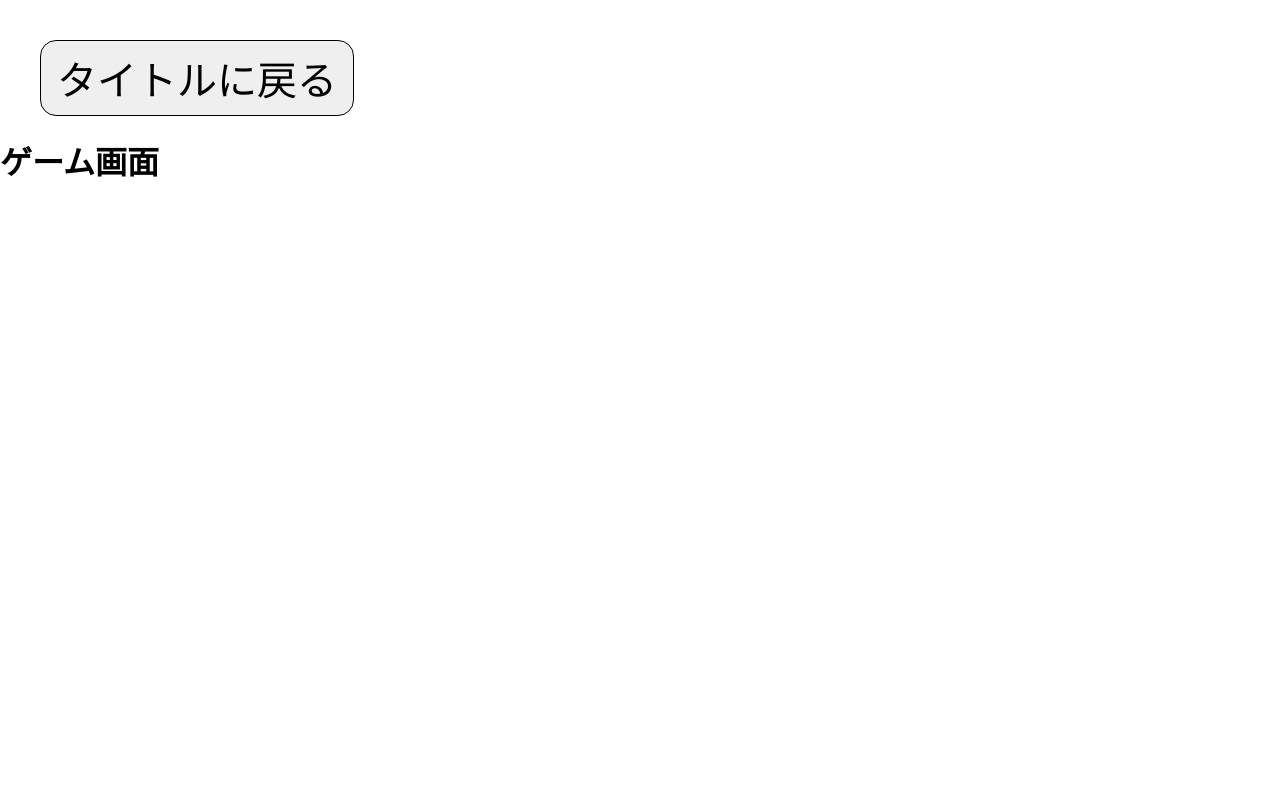
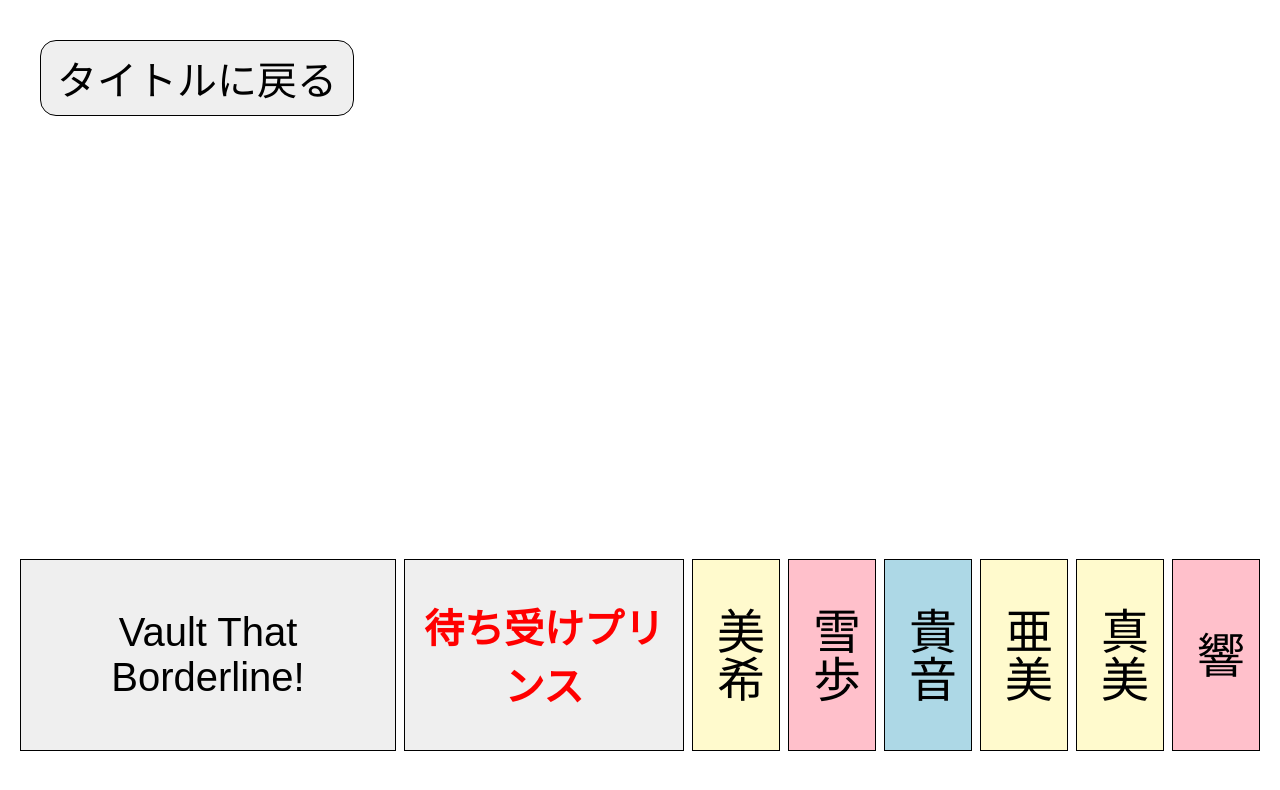
Before and after one commit to YSRKEN/Hitori-Jong-2nd, a React (Create React App) app in the folder hitori-jong-2nd/: page / in a window 1280 px wide. Both pictures are taken after a click on the button "ゲーム開始". Shown: the top 790 px of the page. Built offline with nearby package versions, Linux system fonts and the light colour scheme.

Commit message:
[add] 手牌表示部分を別のComponentに切り離し、ゲーム画面のものと共通化した

```diff
--- a/hitori-jong-2nd/src/context.ts
+++ b/hitori-jong-2nd/src/context.ts
@@ -4,6 +4,7 @@ import { ApplicationMode, Hand } from './constant/other';
 
 export interface ApplicationState {
   applicationMode: ApplicationMode;
+  myHandG: Hand;
   myHandS: Hand;
   dispatch: (action: Action) => void;
 }
--- /dev/null
+++ b/hitori-jong-2nd/src/parts/MyHandTileList.tsx
@@ -0,0 +1,60 @@
+import React, { useContext } from 'react';
+import { Hand } from 'constant/other';
+import { UNIT_LIST2 } from 'constant2/unit';
+import { IDOL_LIST2 } from 'constant2/idol';
+import { ApplicationContext } from 'context';
+
+// 手牌表示
+const MyHandTileListBase: React.FC<{ myHand: Hand }> = ({ myHand }) => (
+  <table className="l-margin-center tile-list">
+    <tbody>
+      <tr>
+        {myHand.unit.map(id => {
+          const chiStyle = UNIT_LIST2[id].chiFlg ? 'unit-tile-chi' : '';
+          const widthstyle = `unit-tile-width-${UNIT_LIST2[id].count}`;
+
+          return (
+            <td key={id} className="tile">
+              <button
+                type="button"
+                className={`unit-tile ${widthstyle} ${chiStyle}`}
+              >
+                {UNIT_LIST2[id].name}
+              </button>
+            </td>
+          );
+        })}
+        {myHand.member.map(id => {
+          const fontstyle = `idol-tile-${IDOL_LIST2[id].fontSize}`;
+          const colorStyle = `idol-tile-${IDOL_LIST2[id].type}`;
+
+          return (
+            <td key={id} className="tile">
+              <button
+                type="button"
+                className={`idol-tile ${fontstyle} ${colorStyle}`}
+              >
+                {IDOL_LIST2[id].name}
+              </button>
+            </td>
+          );
+        })}
+      </tr>
+    </tbody>
+  </table>
+);
+
+const MyHandTileList: React.FC = () => {
+  const { applicationMode, myHandG, myHandS } = useContext(ApplicationContext);
+
+  switch (applicationMode) {
+    case 'Game':
+      return <MyHandTileListBase myHand={myHandG} />;
+    case 'Simulation':
+      return <MyHandTileListBase myHand={myHandS} />;
+    default:
+      return <></>;
+  }
+};
+
+export default MyHandTileList;
--- a/hitori-jong-2nd/src/scene/Game.tsx
+++ b/hitori-jong-2nd/src/scene/Game.tsx
@@ -1,5 +1,6 @@
 import React, { useContext } from 'react';
 import { ApplicationContext } from 'context';
+import MyHandTileList from 'parts/MyHandTileList';
 
 // ゲーム画面
 const GameSceneBase: React.FC<{ backToTitle: () => void }> = ({
@@ -15,7 +16,9 @@ const GameSceneBase: React.FC<{ backToTitle: () => void }> = ({
         タイトルに戻る
       </button>
     </div>
-    <h1>ゲーム画面</h1>
+    <div className="l-footer">
+      <MyHandTileList />
+    </div>
   </>
 );
 
--- a/hitori-jong-2nd/src/scene/Simulation.tsx
+++ b/hitori-jong-2nd/src/scene/Simulation.tsx
@@ -1,14 +1,11 @@
 import React, { useContext } from 'react';
 import { ApplicationContext } from 'context';
-import { Hand } from 'constant/other';
-import { UNIT_LIST2 } from 'constant2/unit';
-import { IDOL_LIST2 } from 'constant2/idol';
+import MyHandTileList from 'parts/MyHandTileList';
 
 // シミュレーション画面
 const SimulationSceneBase: React.FC<{
-  myHandS: Hand;
   backToTitle: () => void;
-}> = ({ myHandS, backToTitle }) => (
+}> = ({ backToTitle }) => (
   <>
     <div className="l-header">
       <button
@@ -20,52 +17,16 @@ const SimulationSceneBase: React.FC<{
       </button>
     </div>
     <div className="l-footer">
-      <table className="l-margin-center tile-list">
-        <tbody>
-          <tr>
-            {myHandS.unit.map(id => {
-              const chiStyle = UNIT_LIST2[id].chiFlg ? 'unit-tile-chi' : '';
-              const widthstyle = `unit-tile-width-${UNIT_LIST2[id].count}`;
-
-              return (
-                <td key={id} className="tile">
-                  <button
-                    type="button"
-                    className={`unit-tile ${widthstyle} ${chiStyle}`}
-                  >
-                    {UNIT_LIST2[id].name}
-                  </button>
-                </td>
-              );
-            })}
-            {myHandS.member.map(id => {
-              const fontstyle = `idol-tile-${IDOL_LIST2[id].fontSize}`;
-              const colorStyle = `idol-tile-${IDOL_LIST2[id].type}`;
-
-              return (
-                <td key={id} className="tile">
-                  <button
-                    type="button"
-                    className={`idol-tile ${fontstyle} ${colorStyle}`}
-                  >
-                    {IDOL_LIST2[id].name}
-                  </button>
-                </td>
-              );
-            })}
-          </tr>
-        </tbody>
-      </table>
+      <MyHandTileList />
     </div>
   </>
 );
 
 const SimulationScene: React.FC = () => {
-  const { myHandS, dispatch } = useContext(ApplicationContext);
+  const { dispatch } = useContext(ApplicationContext);
 
   return (
     <SimulationSceneBase
-      myHandS={myHandS}
       backToTitle={() => dispatch({ type: 'BackToTitle', message: '' })}
     />
   );
--- a/hitori-jong-2nd/src/store.ts
+++ b/hitori-jong-2nd/src/store.ts
@@ -16,8 +16,17 @@ const useStore = (): ApplicationState => {
     saveSetting('ApplicationMode', mode);
   };
 
+  // ゲーム画面における手牌
+  const [myHandG] = useState<Hand>(loadSetting<Hand>(
+    'MyHandG',
+    DEFAULT_HAND,
+  ) as Hand);
+
   // シミュレーション画面における手牌
-  const [myHandS] = useState<Hand>(DEFAULT_HAND);
+  const [myHandS] = useState<Hand>(loadSetting<Hand>(
+    'MyHandS',
+    DEFAULT_HAND,
+  ) as Hand);
 
   // dispatch
   const dispatch = (action: Action) => {
@@ -41,6 +50,7 @@ const useStore = (): ApplicationState => {
 
   return {
     applicationMode,
+    myHandG,
     myHandS,
     dispatch,
   };
```
